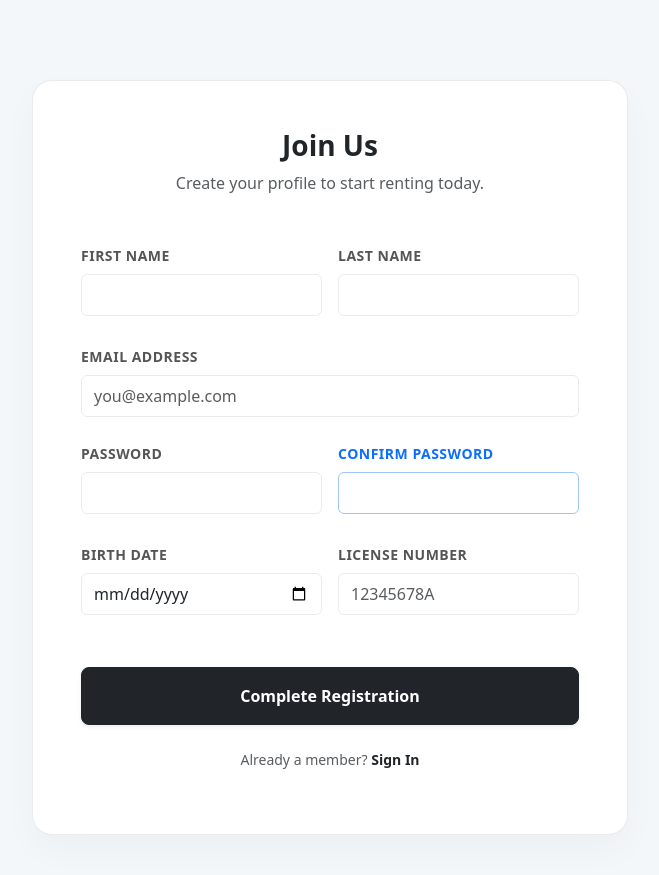
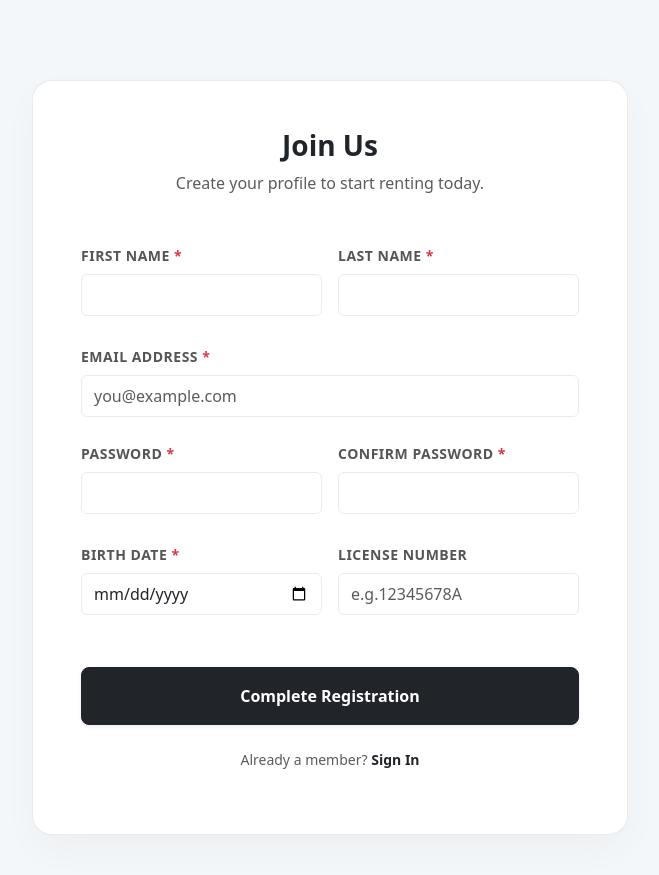
Before and after one commit to Bootcamp-IA-P6/Proyecto2_CRUD_Equipo5, a Django app: page /register/ in a window 1280 px wide. Shown: the part 60-935 px from the top of the page, without its empty margins (310-969 px from the left). Run offline with Django 5.2, Linux system fonts and the light colour scheme.

Commit message:
feat: add required markers and unify field styles #122

```diff
--- a/renting/templates/renting/register.html
+++ b/renting/templates/renting/register.html
@@ -26,45 +26,46 @@
             <form id="register-form" novalidate>
                 <div class="row g-3 mb-4">
                     <div class="col-md-6">
-                        <label class="form-label small fw-bold">FIRST NAME</label>
+                        <label class="form-label small fw-bold">FIRST NAME <span class="text-danger">*</span></label>
                         <input type="text" id="reg-fname" class="form-control py-2 border-light-subtle">
                         <div id="error-first_name" class="text-danger small mt-1"></div>
                     </div>
                     <div class="col-md-6">
-                        <label class="form-label small fw-bold">LAST NAME</label>
+                        <label class="form-label small fw-bold">LAST NAME <span class="text-danger">*</span></label>
                         <input type="text" id="reg-lname" class="form-control py-2 border-light-subtle">
                         <div id="error-last_name" class="text-danger small mt-1"></div>
                     </div>
                 </div>
 
                 <div class="mb-4">
-                    <label class="form-label small fw-bold">EMAIL ADDRESS</label>
+                    <label class="form-label small fw-bold">EMAIL ADDRESS <span class="text-danger">*</span></label>
                     <input type="email" id="reg-email" class="form-control py-2 border-light-subtle" placeholder="you@example.com">
                     <div id="error-email" class="text-danger small mt-1"></div>
                 </div>
 
                 <div class="row g-3 mb-4">
                     <div class="col-md-6">
-                        <label class="form-label small fw-bold">PASSWORD</label>
+                        <label class="form-label small fw-bold">PASSWORD <span class="text-danger">*</span></label>
                         <input type="password" id="reg-pass" class="form-control py-2 border-light-subtle">
                         <div id="error-password" class="text-danger small mt-1"></div>
                     </div>
                     <div class="col-md-6">
-                        <label class="form-label small fw-bold text-primary">CONFIRM PASSWORD</label>
-                        <input type="password" id="reg-pass-confirm" class="form-control py-2 border-primary-subtle">
+                        <!-- [FIX] Removed text-primary and border-primary-subtle for consistency -->
+                        <label class="form-label small fw-bold">CONFIRM PASSWORD <span class="text-danger">*</span></label>
+                        <input type="password" id="reg-pass-confirm" class="form-control py-2 border-light-subtle">
                         <div id="error-password_confirm" class="text-danger small mt-1"></div>
                     </div>
                 </div>
 
                 <div class="row g-3 mb-5">
                     <div class="col-md-6">
-                        <label class="form-label small fw-bold">BIRTH DATE</label>
+                        <label class="form-label small fw-bold">BIRTH DATE <span class="text-danger">*</span></label>
                         <input type="date" id="reg-bdate" class="form-control py-2 border-light-subtle">
                         <div id="error-birth_date" class="text-danger small mt-1"></div>
                     </div>
                     <div class="col-md-6">
                         <label class="form-label small fw-bold">LICENSE NUMBER</label>
-                        <input type="text" id="reg-license" class="form-control py-2 border-light-subtle" placeholder="12345678A">
+                        <input type="text" id="reg-license" class="form-control py-2 border-light-subtle" placeholder="e.g.12345678A">
                         <div id="error-license_number" class="text-danger small mt-1"></div>
                     </div>
                 </div>
```
